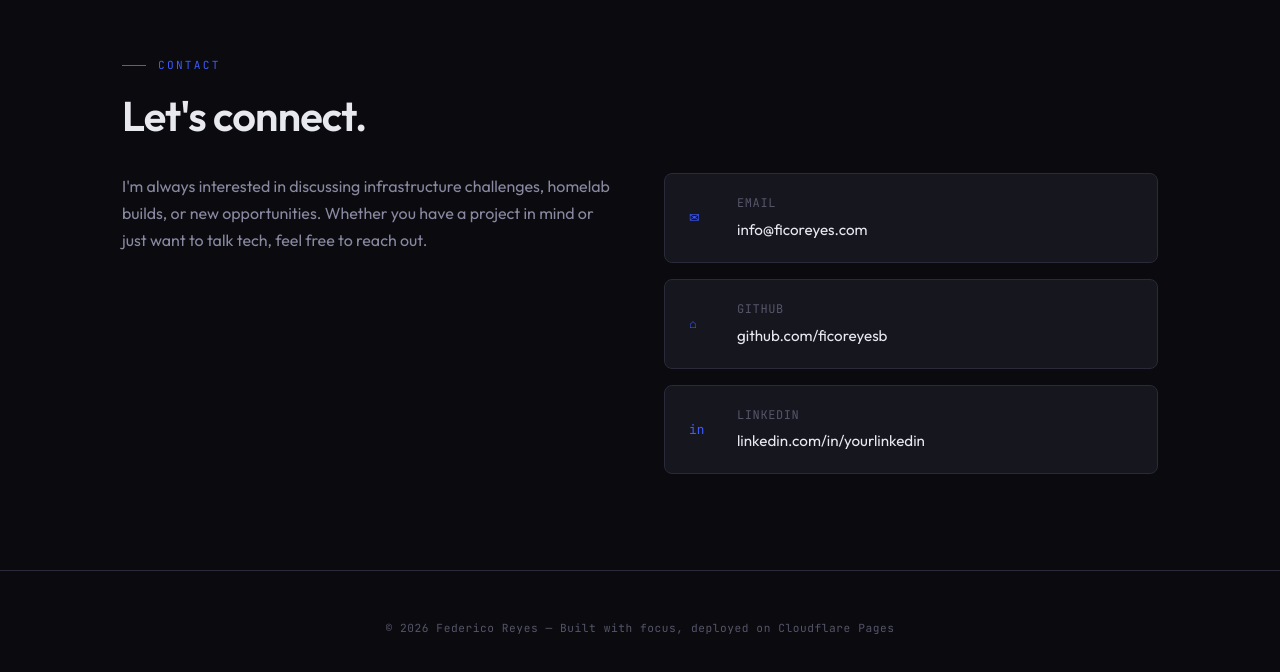
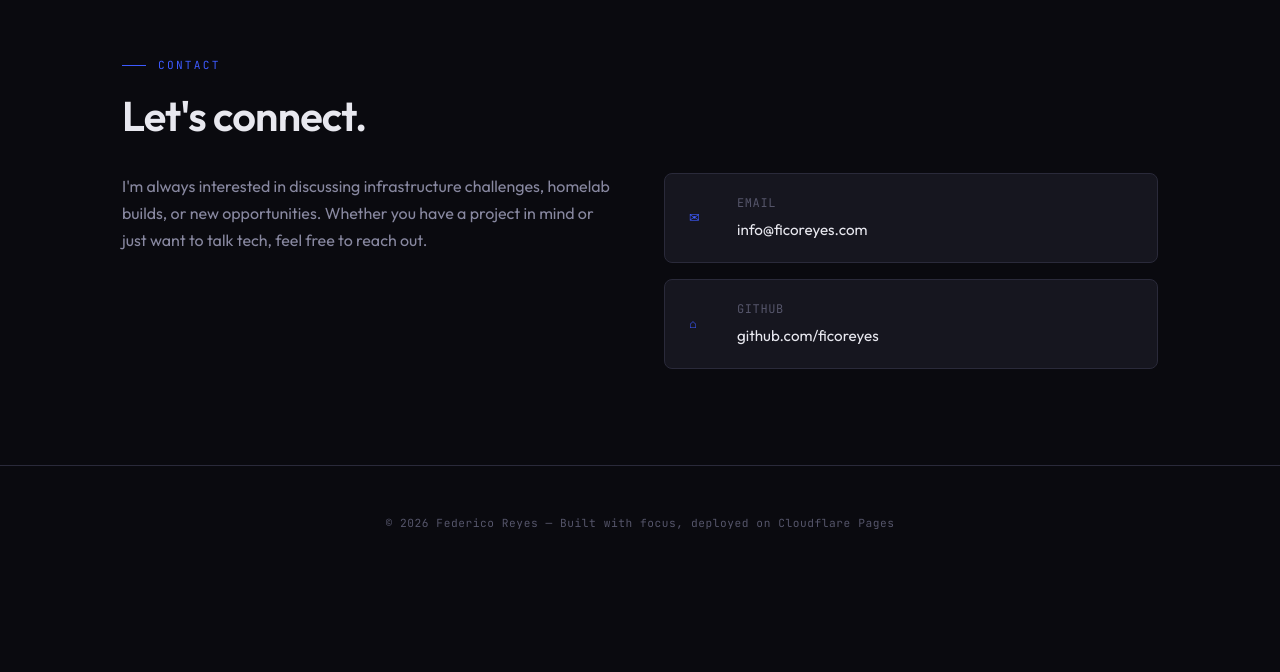
Before and after one commit to ficoreyes/portfolio, a plain HTML site: page index.html in a window 1280 px wide. Shown: the part 4349-5021 px from the top of the page. After the commit the page ends 4930 px from the top, so only its background shows below. Drawn offline with Linux system fonts and the light colour scheme.

Commit message:
Update index.html

```diff
--- a/index.html
+++ b/index.html
@@ -943,18 +943,11 @@
                         <div class="contact-link-value">info@ficoreyes.com</div>
                     </div>
                 </a>
-                <a href="https://github.com/ficoreyesb" target="_blank" class="contact-link">
+                <a href="https://github.com/ficoreyes" target="_blank" class="contact-link">
                     <span class="contact-link-icon">⌂</span>
                     <div>
                         <div class="contact-link-label">GitHub</div>
-                        <div class="contact-link-value">github.com/ficoreyesb</div>
-                    </div>
-                </a>
-                <a href="https://linkedin.com/in/yourlinkedin" target="_blank" class="contact-link">
-                    <span class="contact-link-icon">in</span>
-                    <div>
-                        <div class="contact-link-label">LinkedIn</div>
-                        <div class="contact-link-value">linkedin.com/in/yourlinkedin</div>
+                        <div class="contact-link-value">github.com/ficoreyes</div>
                     </div>
                 </a>
             </div>
```
